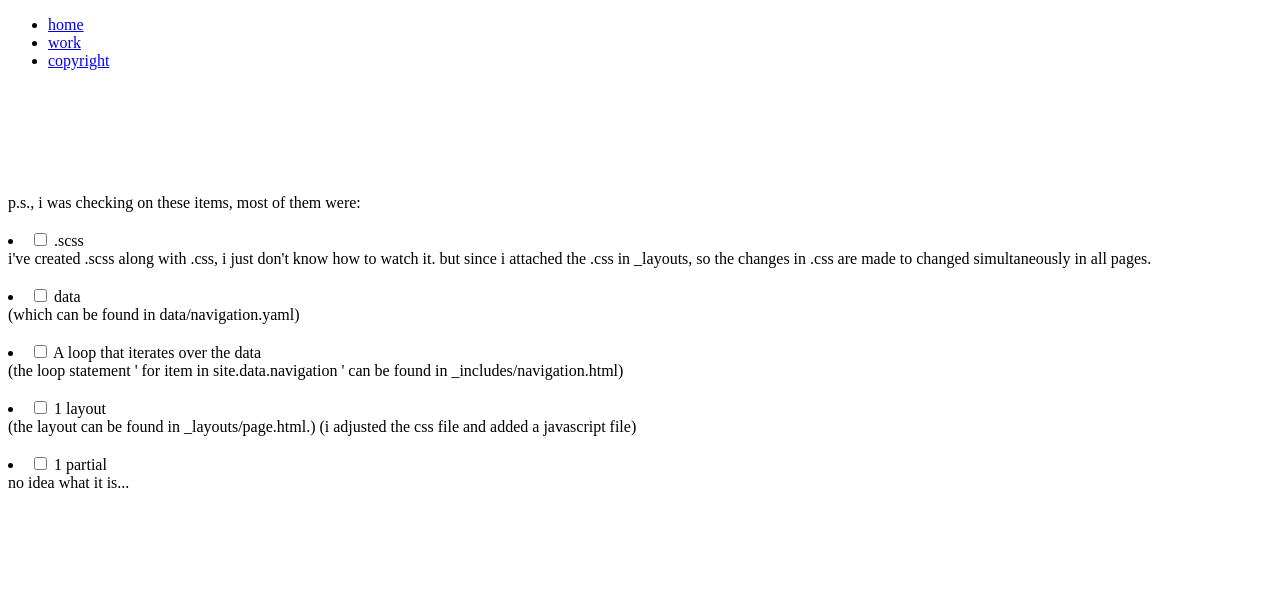
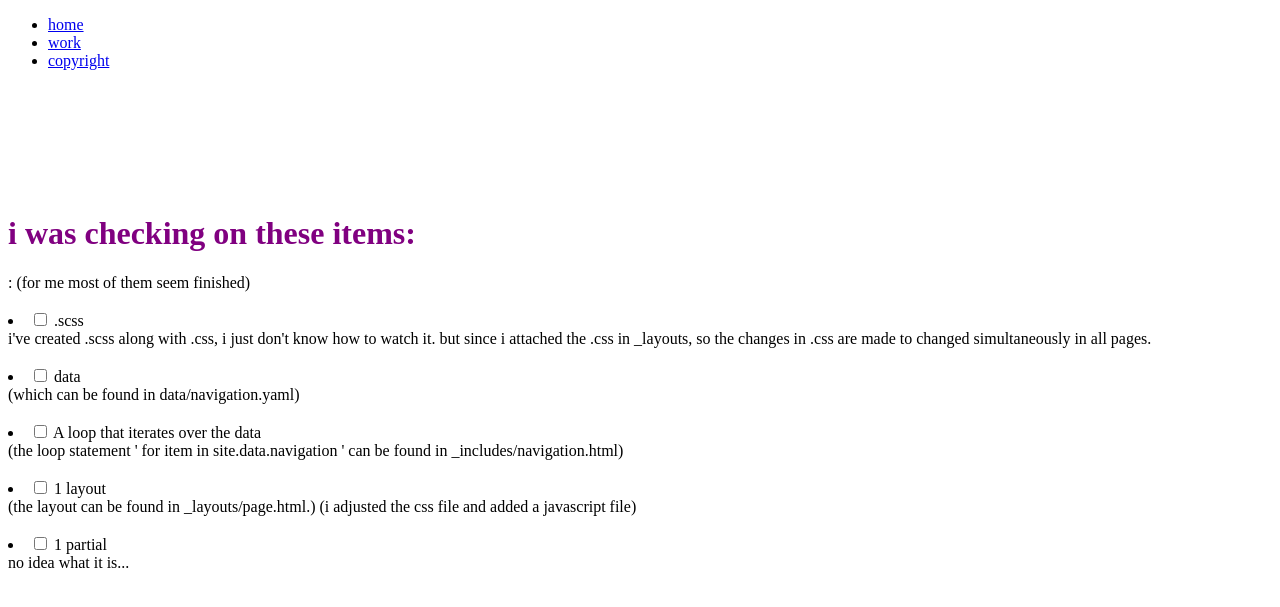
Before and after one commit to lanyixiao/WebS19, a Jekyll site: the page built from index.html, in a window 1280 px wide. Shown: the top 607 px of the page. Built offline with Jekyll 4.4.1, drawn with Linux system fonts in a browser that asks for light colours.

Commit message:
Update index.html

```diff
--- a/index.html
+++ b/index.html
@@ -9,7 +9,8 @@ permalink: /
 <br></br>
 
 
-p.s., i was checking on these items, most of them were:
+<h1 style="color:purple;">i was checking on these items: </h1>:
+(for me most of them seem finished)
 
 <br></br>
 <li>
```
